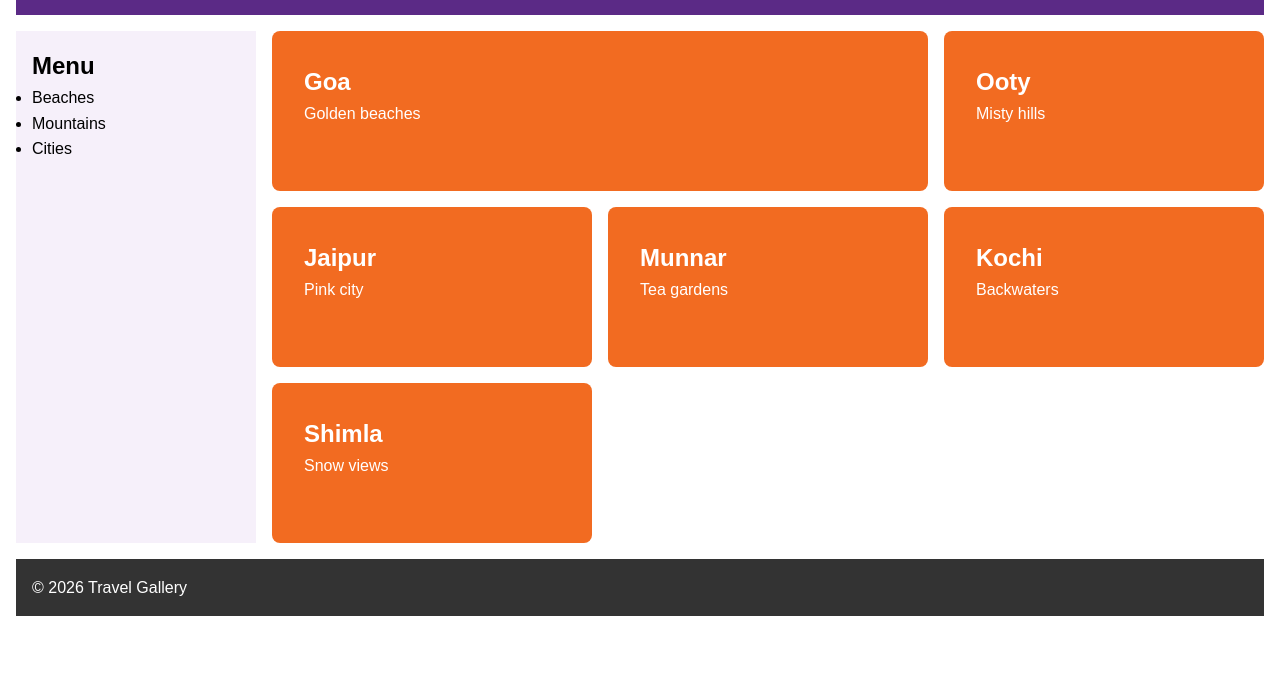
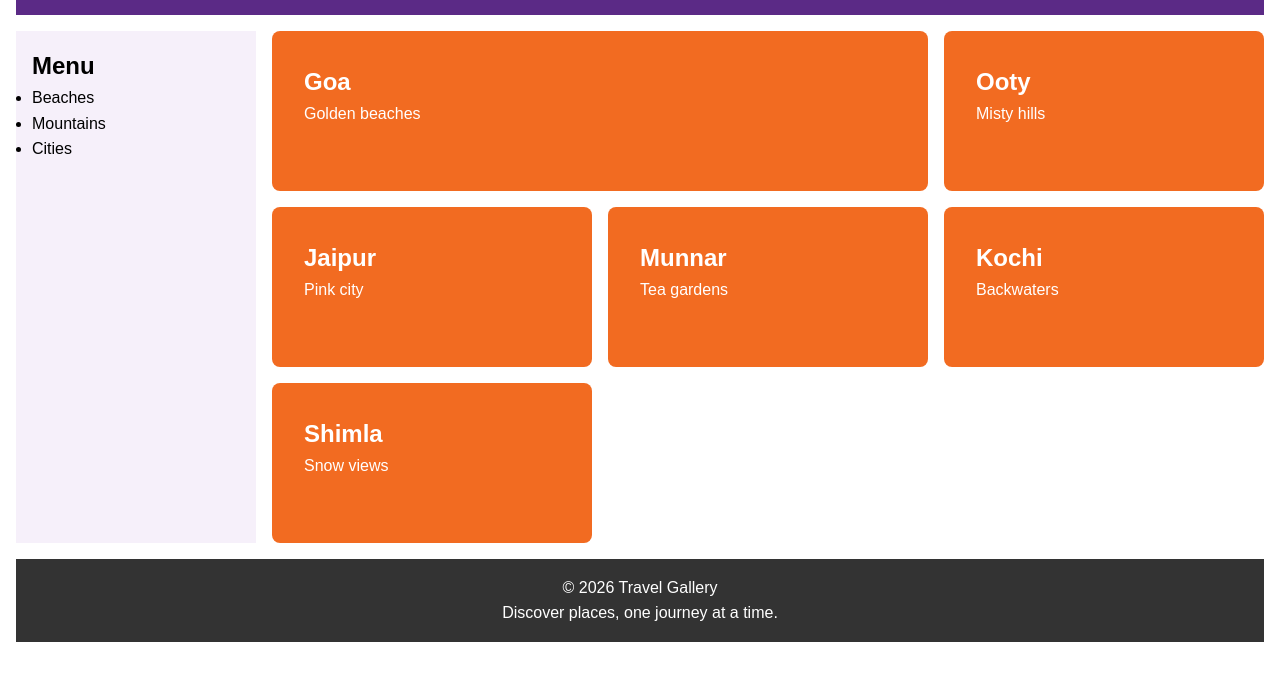
Before and after one commit to snekharajagopal/travel-gallery, a plain HTML site: page index.html in a window 1280 px wide. Shown: the part 126-800 px from the top of the page. Drawn offline with Linux system fonts and the light colour scheme.

Commit message:
Improve footer.

```diff
--- a/index.html
+++ b/index.html
@@ -43,7 +43,10 @@
           <p>Snow views</p>
         </article>
       </main>
-      <footer class="footer">© 2026 Travel Gallery</footer>
+      <footer class="footer">
+        <p>&copy; 2026 Travel Gallery</p>
+        <p>Discover places, one journey at a time.</p>
+      </footer>
     </div>
   </body>
 </html>
--- a/style.css
+++ b/style.css
@@ -38,6 +38,7 @@ body {
   background: #333;
   color: white;
   padding: 1rem;
+  text-align: center;
 }
 .header h1 {
   font-size: 6vw;
```
